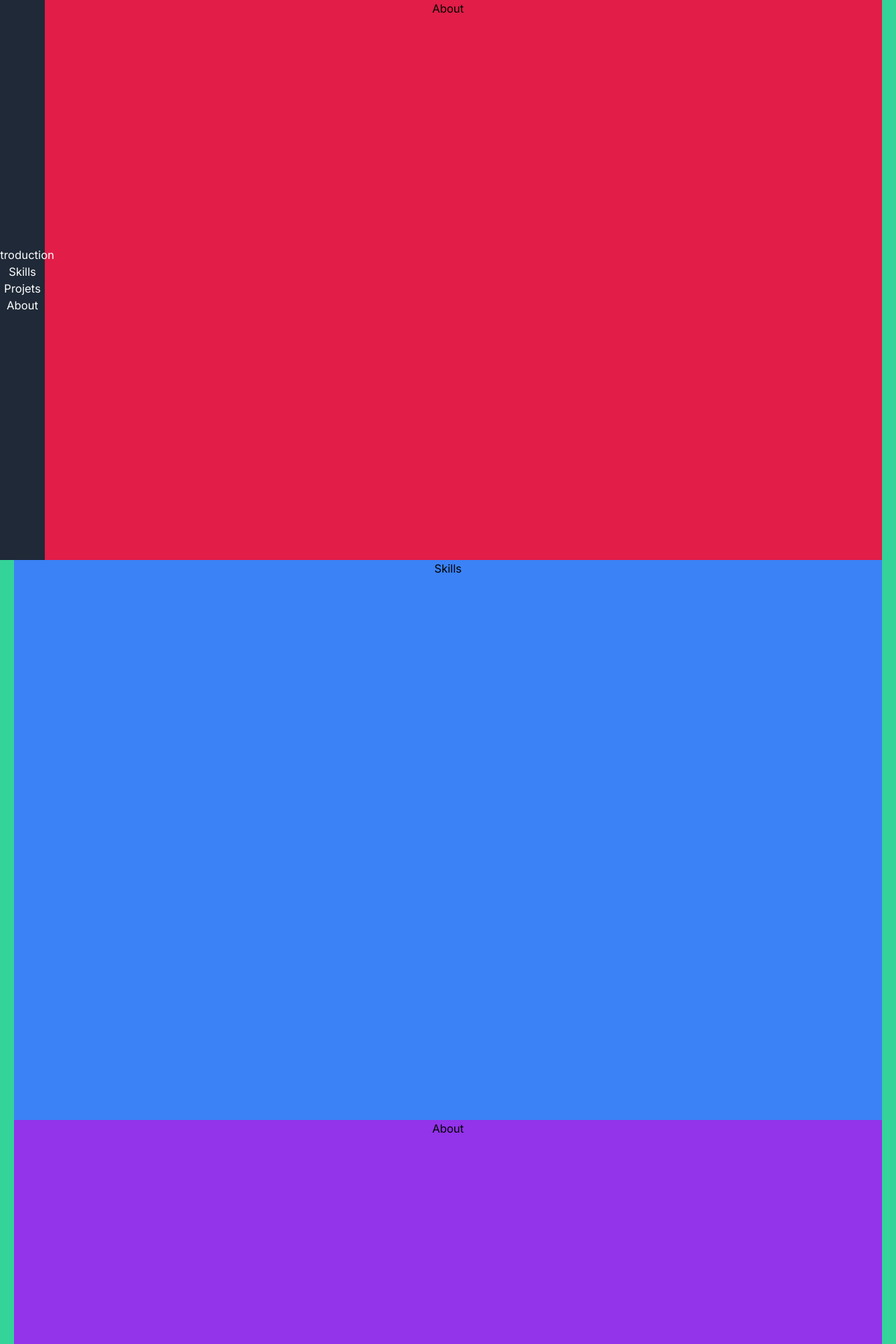
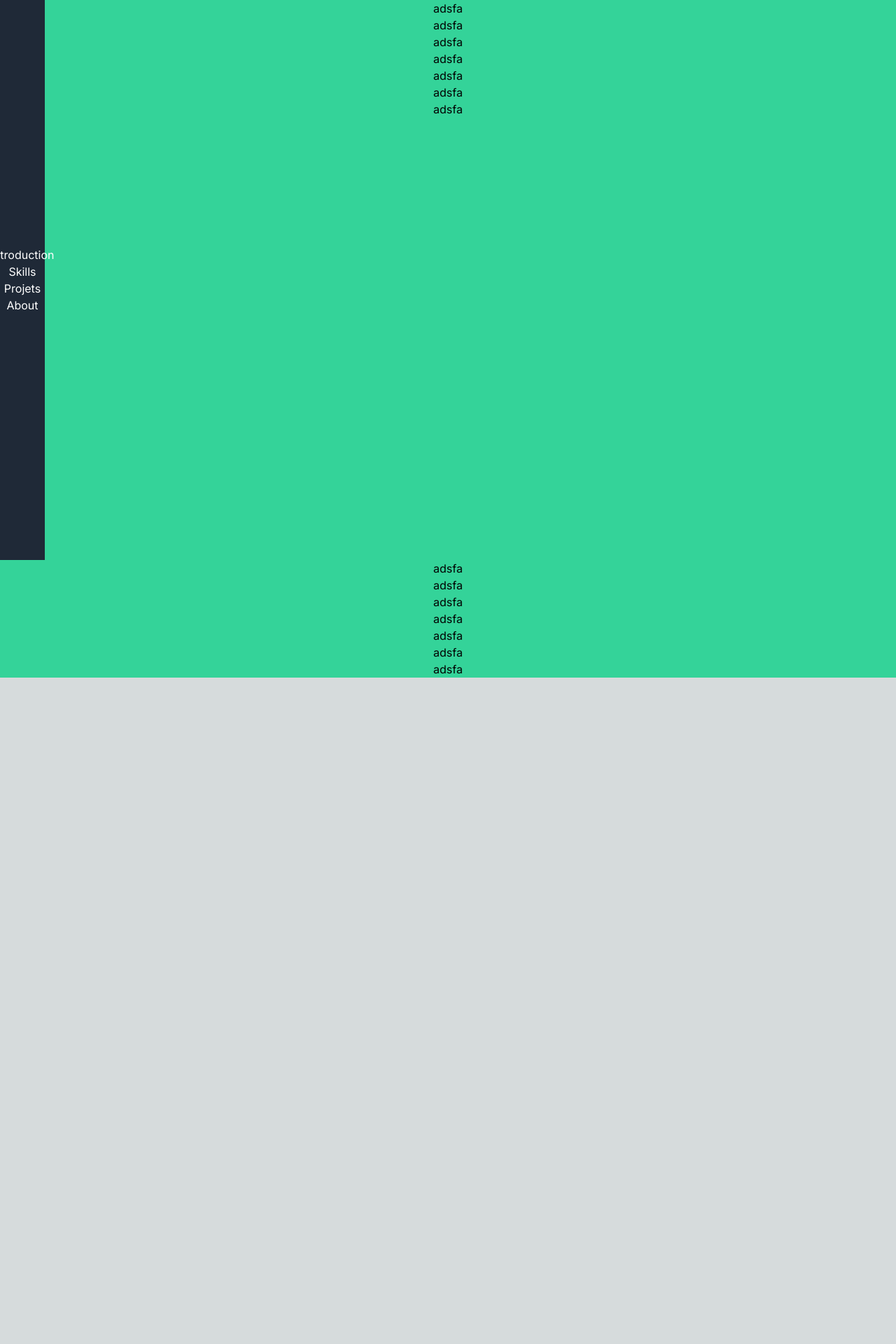
Before and after one commit to AntonioGMN/portfolio, a Next.js app: page / in a window 1280 px wide. Shown: the top 1920 px of the page at 70% size. After the commit the page ends 968 px from the top, so only its background shows below. Built offline with nearby package versions, Linux system fonts and the light colour scheme.

Commit message:
feat: ad avent lsiten

```diff
--- a/src/app/globals.css
+++ b/src/app/globals.css
@@ -6,6 +6,8 @@
 	--foreground-rgb: 0, 0, 0;
 	--background-start-rgb: 214, 219, 220;
 	--background-end-rgb: 255, 255, 255;
+
+	overflow: hidden;
 }
 
 @media (prefers-color-scheme: dark) {
--- a/src/app/page.tsx
+++ b/src/app/page.tsx
@@ -1,16 +1,69 @@
 "use client";
 
-import React, { useRef } from "react";
+import React, { useRef, useEffect, useState } from "react";
 import Introduction from "@/components/introduction";
 import Skills from "@/components/skills";
 import Projets from "@/components/projets";
 import About from "@/components/about";
 
 export default function Home() {
-	const introductionRef = useRef(null);
-	const skillsRef = useRef(null);
-	const projetsRef = useRef(null);
-	const aboutRef = useRef(null);
+	const introductionRef = useRef<HTMLDivElement | null>(null);
+	const skillsRef = useRef<HTMLDivElement | null>(null);
+	const projetsRef = useRef<HTMLDivElement | null>(null);
+	const aboutRef = useRef<HTMLDivElement | null>(null);
+	const [onFocus, setOnFocus] = useState(0);
+
+	useEffect(() => {
+		// const handleScroll = (event: any) => {
+		// 	//const deltaY = event.deltaY;
+		// 	//console.log(deltaY);
+		const refs = [introductionRef, skillsRef, projetsRef, aboutRef];
+
+		// 	if (deltaY > 0) {
+		// 		// Rolar para baixo
+		// 		console.log("scroll para baixo");
+		// 		console.log(onFocus);
+		// 		if (onFocus < 3) setOnFocus(onFocus + 1);
+		// 	} else {
+		// 		// Rolar para cima
+		// 		console.log("scroll para cima");
+		// 		if (onFocus > 0) setOnFocus(onFocus - 1);
+		// 	}
+
+		// 	console.log("newIndex ", onFocus);
+
+		// 	// Foca no próximo elemento
+
+		// 	if (refs[onFocus].current !== null) {
+		// 		refs[onFocus].current.scrollIntoView({
+		// 			behavior: "smooth",
+		// 		});
+		// 	}
+
+		// 	console.log("-------------------------------");
+		// };
+
+		//window.addEventListener("wheel", handleScroll);
+
+		const handleKeyDown = (event: React.KeyboardEvent) => {
+			if (event.key === "ArrowDown" && onFocus < 3) setOnFocus(onFocus + 1);
+			if (event.key === "ArrowUp" && onFocus > 0) setOnFocus(onFocus - 1);
+
+			refs[onFocus]?.current?.scrollIntoView({
+				behavior: "smooth",
+			});
+		};
+
+		window.addEventListener("keydown", (event) =>
+			handleKeyDown(event as unknown as React.KeyboardEvent)
+		);
+
+		return () => {
+			window.removeEventListener("keydown", (event) =>
+				handleKeyDown(event as unknown as React.KeyboardEvent)
+			);
+		};
+	});
 
 	const scrollToRef = (ref: any) => {
 		ref.current.scrollIntoView({
@@ -18,27 +71,69 @@ export default function Home() {
 		});
 	};
 
+	console.log("onFocus", onFocus);
+
 	return (
 		<main className="bg-emerald-400 flex min-h-screen flex-col items-center justify-between px-5">
 			<div className="fixed left-0 top-0 h-screen bg-gray-800 w-16 flex flex-col items-center justify-center">
-				<button className="text-white" onClick={() => scrollToRef(introductionRef)}>
+				<button
+					className="text-white"
+					onClick={() => {
+						scrollToRef(introductionRef);
+						setOnFocus(0);
+					}}
+				>
 					Introduction
 				</button>
-				<button className="text-white" onClick={() => scrollToRef(skillsRef)}>
+				<button
+					className="text-white"
+					onClick={() => {
+						scrollToRef(skillsRef);
+						setOnFocus(1);
+					}}
+				>
 					Skills
 				</button>
-				<button className="text-white" onClick={() => scrollToRef(projetsRef)}>
+				<button
+					className="text-white"
+					onClick={() => {
+						scrollToRef(projetsRef);
+						setOnFocus(2);
+					}}
+				>
 					Projets
 				</button>
-				<button className="text-white" onClick={() => scrollToRef(aboutRef)}>
+				<button
+					className="text-white"
+					onClick={() => {
+						scrollToRef(aboutRef);
+						setOnFocus(3);
+					}}
+				>
 					About
 				</button>
 			</div>
 
-			<Introduction innerRef={introductionRef} />
-			<Skills innerRef={skillsRef} />
-			<Projets innerRef={projetsRef} />
-			<About innerRef={aboutRef} />
+			<div ref={introductionRef} className="min-h-screen" tabIndex={0}>
+				<p>adsfa</p>
+				<p>adsfa</p>
+				<p>adsfa</p>
+				<p>adsfa</p>
+				<p>adsfa</p>
+				<p>adsfa</p>
+				<p>adsfa</p>
+			</div>
+			<div ref={skillsRef} tabIndex={1}>
+				<p>adsfa</p>
+				<p>adsfa</p>
+				<p>adsfa</p>
+				<p>adsfa</p>
+				<p>adsfa</p>
+				<p>adsfa</p>
+				<p>adsfa</p>
+			</div>
+			<div ref={projetsRef} tabIndex={2}></div>
+			<div ref={aboutRef} tabIndex={3}></div>
 		</main>
 	);
 }
--- a/src/components/projets.tsx
+++ b/src/components/projets.tsx
@@ -7,6 +7,29 @@ export default function Projets({ innerRef }: RefProps) {
 			className="bg-purple-600 flex min-h-screen w-full flex-col items-center justify-between"
 		>
 			About
+			<p>asasdfasd</p>
+			<p>asasdfasd</p>
+			<p>asasdfasd</p>
+			<p>asasdfasd</p>
+			<p>asasdfasd</p>
+			<p>asasdfasd</p>
+			<p>asasdfasd</p>
+			<p>asasdfasd</p>
+			<p>asasdfasd</p>
+			<p>asasdfasd</p>
+			<p>asasdfasd</p>
+			<p>asasdfasd</p>
+			<p>asasdfasd</p>
+			<p>asasdfasd</p>
+			<p>asasdfasd</p>
+			<p>asasdfasd</p>
+			<p>asasdfasd</p>
+			<p>asasdfasd</p>
+			<p>asasdfasd</p>
+			<p>asasdfasd</p>
+			<p>asasdfasd</p>
+			<p>asasdfasd</p>
+			<p>asasdfasd</p>
 		</section>
 	);
 }
```
